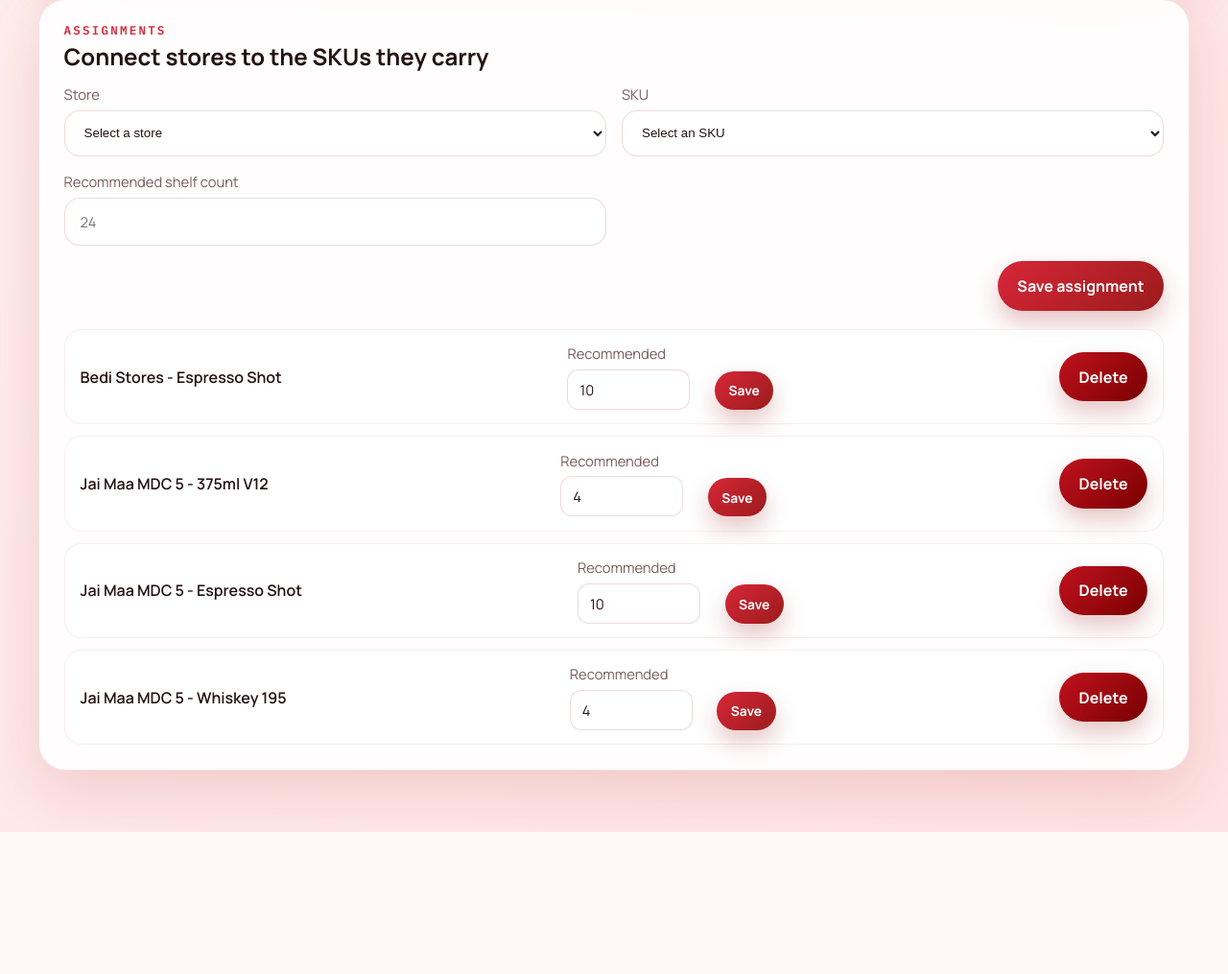
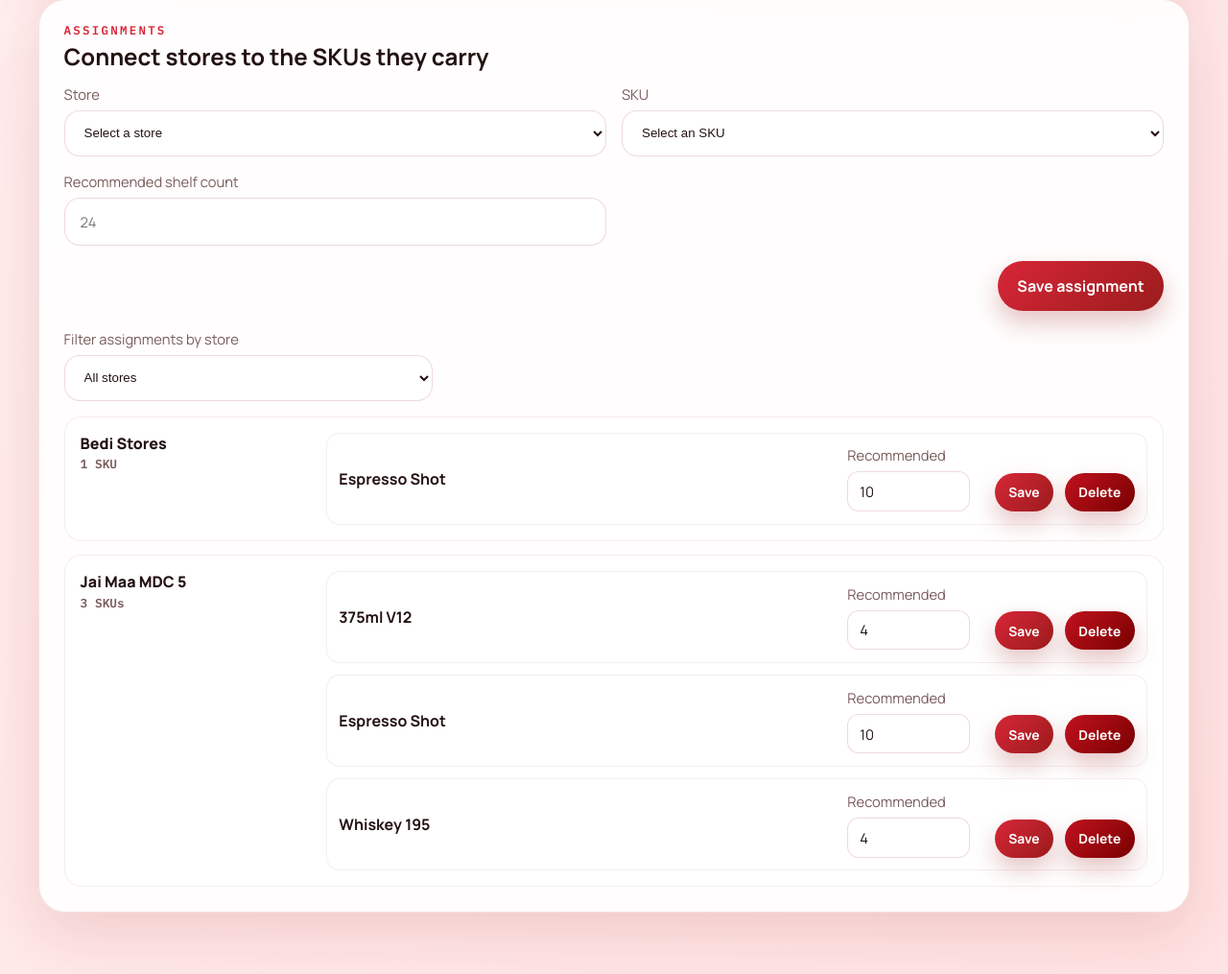
Before and after one commit to trujoes/StoreSkuTracker, a Flask app: page /manage in a window 1280 px wide. Shown: the part 1559-2574 px from the top of the page at 96% size. Before the commit the page ends 2426 px from the top, so only its background shows below. Run offline with Flask 3, Linux system fonts and the light colour scheme; data comes from the database, SQL or seed files in the repository; both versions use the stored data as it was after the commit.

Commit message:
Bug fixes

```diff
--- a/app.py
+++ b/app.py
@@ -14,6 +14,10 @@ DATABASE_PATH = INSTANCE_DIR / "stock_tracker.sqlite3"
 
 app = Flask(__name__)
 app.config["SECRET_KEY"] = "stock-tracker-local-dev"
+
+
+def cleanup_old_visits(connection: sqlite3.Connection) -> None:
+    connection.execute("DELETE FROM stock_visits WHERE datetime(created_at) < datetime('now', '-7 days')")
 
 
 def get_db() -> sqlite3.Connection:
@@ -77,6 +81,7 @@ def init_db() -> None:
             connection.execute(
                 "ALTER TABLE store_skus ADD COLUMN recommended_count INTEGER NOT NULL DEFAULT 10 CHECK (recommended_count > 0)"
             )
+        cleanup_old_visits(connection)
         connection.commit()
     finally:
         connection.close()
@@ -206,9 +211,12 @@ def index():
 
 @app.route("/dashboard", methods=["GET"])
 def dashboard():
+    db = get_db()
+    cleanup_old_visits(db)
+    db.commit()
     search = request.args.get("search", "").strip()
     current_status_rows = fetch_current_status_rows(search)
-    recent_visits = get_db().execute(
+    recent_visits = db.execute(
         """
         SELECT id, store_name, employee_name, sku, shelf_count, expiring_count, notes, created_at
         FROM stock_visits
@@ -216,17 +224,17 @@ def dashboard():
         LIMIT 10
         """
     ).fetchall()
-    stores = get_db().execute("SELECT id, name FROM stores ORDER BY name COLLATE NOCASE").fetchall()
-    skus = get_db().execute("SELECT id, name FROM skus ORDER BY name COLLATE NOCASE").fetchall()
+    stores = db.execute("SELECT id, name FROM stores ORDER BY name COLLATE NOCASE").fetchall()
+    skus = db.execute("SELECT id, name FROM skus ORDER BY name COLLATE NOCASE").fetchall()
 
     summary = {
-        "stores": get_db().execute("SELECT COUNT(*) FROM stores").fetchone()[0],
-        "records": get_db().execute("SELECT COUNT(*) FROM stock_visits").fetchone()[0],
+        "stores": db.execute("SELECT COUNT(*) FROM stores").fetchone()[0],
+        "records": db.execute("SELECT COUNT(*) FROM stock_visits").fetchone()[0],
         "shelf_total": sum((row["shelf_count"] or 0) for row in current_status_rows),
         "expiring_total": sum((row["expiring_count"] or 0) for row in current_status_rows),
         "stores_active": len(stores),
         "skus_active": len(skus),
-        "mapped_skus": get_db().execute("SELECT COUNT(*) FROM store_skus").fetchone()[0],
+        "mapped_skus": db.execute("SELECT COUNT(*) FROM store_skus").fetchone()[0],
     }
 
     return render_template(
@@ -257,18 +265,54 @@ def store_skus_api(store_id: int):
 
 @app.route("/manage", methods=["GET"])
 def manage():
+    selected_store_id = request.args.get("store_id", "").strip()
+    selected_store_id_value: int | None = None
+    if selected_store_id:
+        try:
+            selected_store_id_value = int(selected_store_id)
+        except ValueError:
+            selected_store_id_value = None
+
     stores = get_db().execute("SELECT id, name FROM stores ORDER BY name COLLATE NOCASE").fetchall()
     skus = get_db().execute("SELECT id, name FROM skus ORDER BY name COLLATE NOCASE").fetchall()
     store_sku_rows = get_db().execute(
         """
-        SELECT store_skus.id, stores.name AS store_name, skus.name AS sku_name, store_skus.recommended_count
+        SELECT
+            store_skus.id,
+            store_skus.store_id,
+            store_skus.sku_id,
+            stores.name AS store_name,
+            skus.name AS sku_name,
+            store_skus.recommended_count
         FROM store_skus
         JOIN stores ON stores.id = store_skus.store_id
         JOIN skus ON skus.id = store_skus.sku_id
         ORDER BY stores.name COLLATE NOCASE, skus.name COLLATE NOCASE
         """
     ).fetchall()
-    return render_template("manage.html", stores=stores, skus=skus, store_sku_rows=store_sku_rows)
+
+    assignments_by_store: dict[int, list[sqlite3.Row]] = {}
+    for row in store_sku_rows:
+        assignments_by_store.setdefault(row["store_id"], []).append(row)
+
+    assignment_groups = []
+    for store in stores:
+        if selected_store_id_value is not None and store["id"] != selected_store_id_value:
+            continue
+        assignment_groups.append(
+            {
+                "store": store,
+                "assignments": assignments_by_store.get(store["id"], []),
+            }
+        )
+
+    return render_template(
+        "manage.html",
+        stores=stores,
+        skus=skus,
+        assignment_groups=assignment_groups,
+        selected_store_id=selected_store_id,
+    )
 
 
 @app.route("/stores", methods=["POST"])
@@ -372,7 +416,7 @@ def record_visit():
     expiring_count = form.get("expiring_count", "").strip()
     notes = form.get("notes", "").strip()
 
-    if not store_id or not employee_name or not sku_id or not shelf_count or not expiring_count:
+    if not store_id or not employee_name or not sku_id:
         return redirect(url_for("dashboard"))
 
     db = get_db()
@@ -389,8 +433,8 @@ def record_visit():
         return redirect(url_for("dashboard"))
 
     try:
-        shelf_count_value = int(shelf_count)
-        expiring_count_value = int(expiring_count)
+        shelf_count_value = int(shelf_count or 0)
+        expiring_count_value = int(expiring_count or 0)
     except ValueError:
         return redirect(url_for("dashboard"))
 
@@ -404,6 +448,7 @@ def record_visit():
         """,
         (store_row["name"], employee_name, sku_row["name"], shelf_count_value, expiring_count_value, notes),
     )
+    cleanup_old_visits(db)
     db.commit()
 
     if request.headers.get("X-Requested-With") == "XMLHttpRequest":
--- a/static/styles.css
+++ b/static/styles.css
@@ -334,6 +334,67 @@ button:hover {
   font-weight: 600;
 }
 
+.store-filter {
+  max-width: 24rem;
+  margin: 0 0 1rem;
+}
+
+.assignment-list {
+  display: grid;
+  gap: 0.9rem;
+}
+
+.assignment-row {
+  display: grid;
+  grid-template-columns: minmax(12rem, 0.28fr) minmax(0, 1fr);
+  gap: 1rem;
+  padding: 1rem;
+  border-radius: 18px;
+  background: rgba(255, 255, 255, 0.72);
+  border: 1px solid rgba(155, 28, 28, 0.08);
+}
+
+.assignment-store {
+  display: grid;
+  align-content: start;
+  gap: 0.35rem;
+}
+
+.assignment-store span {
+  font-weight: 800;
+  font-size: 1rem;
+}
+
+.assignment-store strong {
+  color: var(--muted);
+  font: 600 0.8rem/1 "IBM Plex Mono", monospace;
+}
+
+.assignment-skus {
+  display: grid;
+  gap: 0.75rem;
+}
+
+.assignment-sku {
+  display: grid;
+  grid-template-columns: minmax(10rem, 1fr) auto auto;
+  align-items: end;
+  gap: 0.75rem;
+  padding: 0.8rem;
+  border-radius: 14px;
+  background: rgba(255, 255, 255, 0.78);
+  border: 1px solid rgba(155, 28, 28, 0.08);
+}
+
+.sku-name {
+  align-self: center;
+  font-weight: 700;
+}
+
+.compact-empty {
+  padding: 0.75rem 0;
+}
+
 .capacity-form {
   display: flex;
   align-items: end;
@@ -650,6 +711,23 @@ tbody tr.stale-row:hover {
     align-items: stretch;
   }
 
+  .store-filter {
+    max-width: none;
+  }
+
+  .assignment-row,
+  .assignment-sku {
+    grid-template-columns: 1fr;
+  }
+
+  .assignment-row {
+    padding: 0.9rem;
+  }
+
+  .assignment-sku {
+    align-items: stretch;
+  }
+
   .capacity-form {
     align-items: stretch;
     margin-left: 0;
--- a/templates/index.html
+++ b/templates/index.html
@@ -77,10 +77,10 @@
             <td data-label="SKU">{{ row.sku_name }}</td>
             <td data-label="Recommended">{{ row.recommended_count }}</td>
             <td data-label="Current">
-              <input class="inline-number" type="number" min="0" name="shelf_count" form="{{ row_form_id }}" value="{{ row.shelf_count if row.shelf_count is not none else '' }}" placeholder="0" required>
+              <input class="inline-number" type="number" min="0" name="shelf_count" form="{{ row_form_id }}" value="{{ row.shelf_count if row.shelf_count is not none else 0 }}" placeholder="0">
             </td>
             <td data-label="Expiring">
-              <input class="inline-number" type="number" min="0" name="expiring_count" form="{{ row_form_id }}" value="{{ row.expiring_count if row.expiring_count is not none else '' }}" placeholder="0" required>
+              <input class="inline-number" type="number" min="0" name="expiring_count" form="{{ row_form_id }}" value="{{ row.expiring_count if row.expiring_count is not none else 0 }}" placeholder="0">
             </td>
             <td data-label="Last visit">{{ row.last_visit | datetime_display }}</td>
             <td data-label="Status"><span class="status-pill status-{{ row.status|lower }}">{{ row.status }}</span></td>
--- a/templates/manage.html
+++ b/templates/manage.html
@@ -107,10 +107,29 @@
       </div>
     </form>
 
-    <div class="manage-list">
-      {% for row in store_sku_rows %}
-      <div class="manage-item">
-        <span>{{ row.store_name }} - {{ row.sku_name }}</span>
+    <form method="get" class="store-filter">
+      <label>
+        Filter assignments by store
+        <select name="store_id" onchange="this.form.submit()">
+          <option value="">All stores</option>
+          {% for store in stores %}
+          <option value="{{ store.id }}" {{ 'selected' if selected_store_id == store.id|string else '' }}>{{ store.name }}</option>
+          {% endfor %}
+        </select>
+      </label>
+    </form>
+
+    <div class="assignment-list">
+      {% for group in assignment_groups %}
+      <div class="assignment-row">
+        <div class="assignment-store">
+          <span>{{ group.store.name }}</span>
+          <strong>{{ group.assignments|length }} SKU{{ '' if group.assignments|length == 1 else 's' }}</strong>
+        </div>
+        <div class="assignment-skus">
+          {% for row in group.assignments %}
+          <div class="assignment-sku">
+            <span class="sku-name">{{ row.sku_name }}</span>
             <form action="{{ url_for('update_store_sku_recommended_count', assignment_id=row.id) }}" method="post" class="capacity-form">
               <label>
                 Recommended
@@ -119,8 +138,13 @@
               <button type="submit" class="compact-button">Save</button>
             </form>
             <form action="{{ url_for('delete_store_sku', assignment_id=row.id) }}" method="post">
-          <button type="submit" class="danger" onclick="return confirm('Remove this SKU from the store?')">Delete</button>
+              <button type="submit" class="danger compact-button" onclick="return confirm('Remove this SKU from the store?')">Delete</button>
             </form>
+          </div>
+          {% else %}
+          <p class="empty-state compact-empty">No SKU assignments for this store yet.</p>
+          {% endfor %}
+        </div>
       </div>
       {% else %}
       <p class="empty-state">No store/SKU assignments yet.</p>
```
Also changed, not shown: static/app.js (+10 -0 lines), README.md, instance/stock_tracker.sqlite3. Lines whose indentation alone changed are shown as unchanged.
